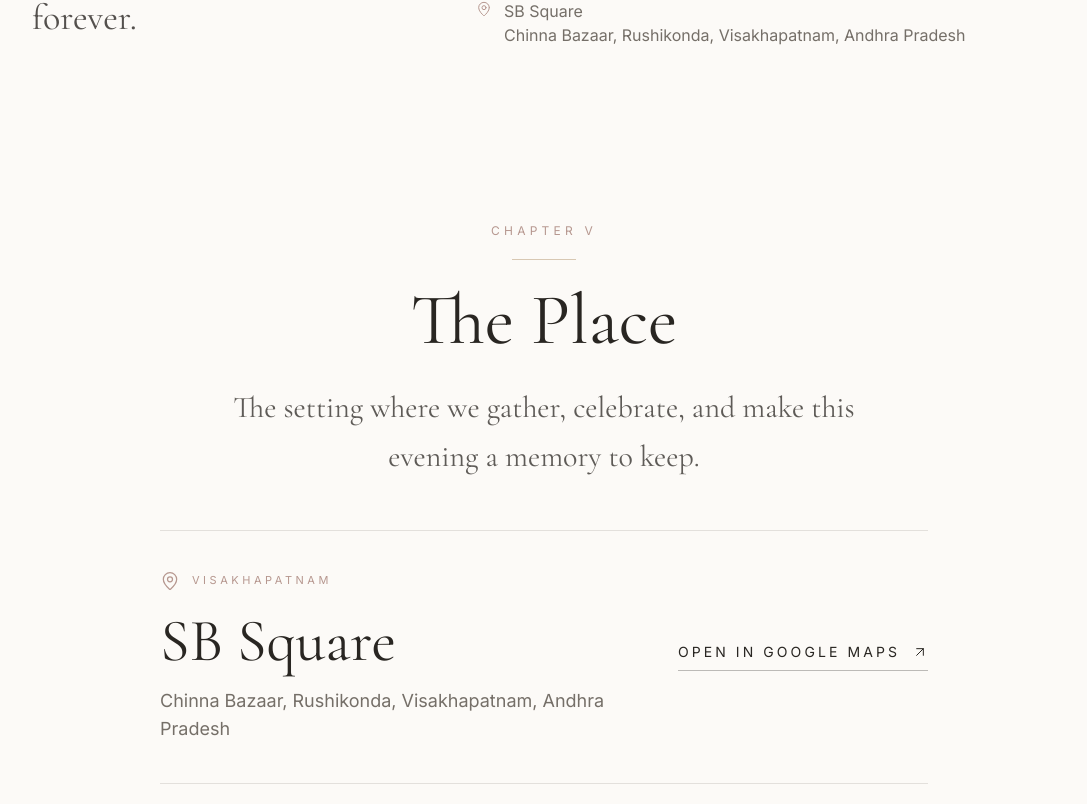
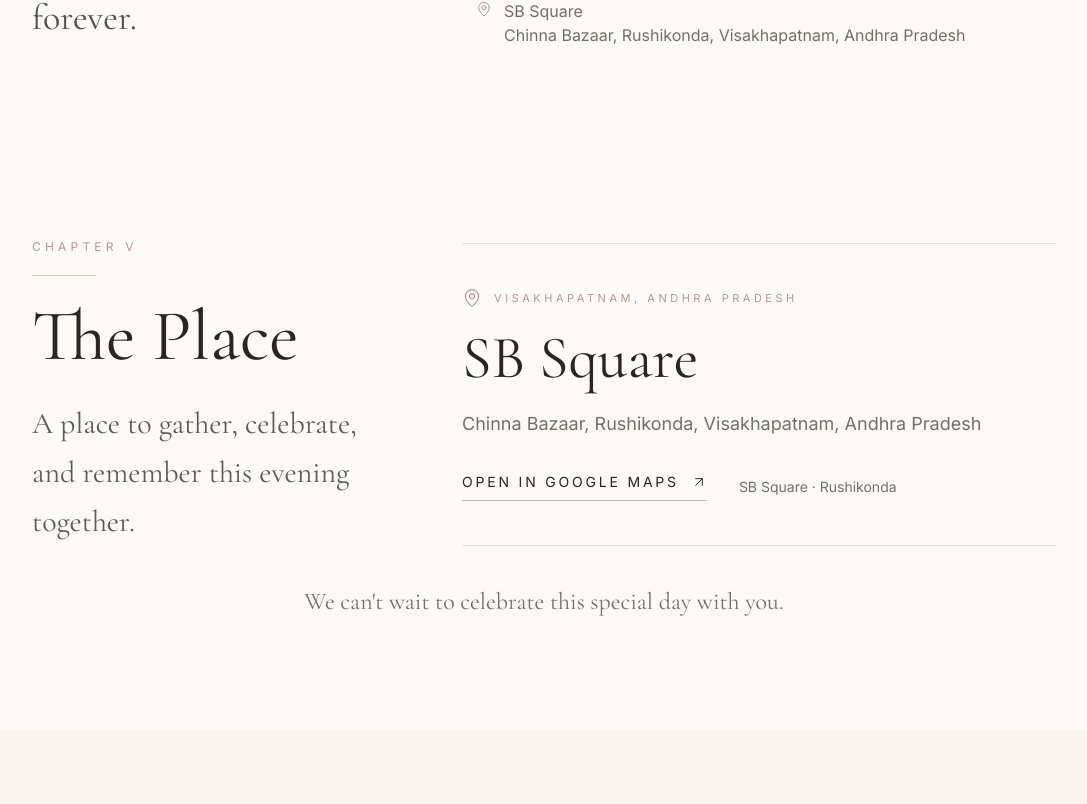
Before and after one commit to NikethVelala/NikSha, a Next.js app: page / in a window 1280 px wide. Shown: the part 5496-6300 px from the top of the page, without its empty margins (96-1183 px from the left). Built offline with nearby package versions, Linux system fonts and the light colour scheme.

Commit message:
Refine venue chapter composition

```diff
--- a/components/Venue/Venue.tsx
+++ b/components/Venue/Venue.tsx
@@ -9,52 +9,75 @@
   const venue = wedding.ceremony.venue;
 
   return (
-    <Section id="venue" className="relative overflow-hidden bg-paper pt-12 pb-16 sm:pt-16 sm:pb-20 lg:pt-20 lg:pb-24">
-      <div className="mx-auto max-w-5xl">
+    <Section
+      id="venue"
+      className="relative overflow-hidden bg-paper pt-16 pb-20 sm:pt-20 sm:pb-24 lg:pt-24 lg:pb-28"
+    >
+      <div className="mx-auto max-w-6xl">
+        <div className="grid gap-12 lg:grid-cols-[0.72fr_1.28fr] lg:items-end lg:gap-24">
           <motion.div
-          initial={{ opacity: 0, y: 18 }}
-          whileInView={{ opacity: 1, y: 0 }}
+            initial={{ opacity: 0, x: -24 }}
+            whileInView={{ opacity: 1, x: 0 }}
             viewport={{ once: true, margin: "-80px" }}
             transition={{ duration: 0.8 }}
-          className="text-center"
           >
             <p className="text-xs uppercase tracking-[0.35em] text-rose">Chapter V</p>
-          <div className="mx-auto mt-5 h-px w-16 bg-champagne" />
-          <h2 className="mt-6 font-heading text-5xl leading-none text-charcoal sm:text-6xl lg:text-7xl">The Place</h2>
-          <p className="mx-auto mt-7 max-w-2xl font-heading text-2xl leading-relaxed text-charcoal/75 sm:text-3xl">
-            The setting where we gather, celebrate, and make this evening a memory to keep.
+            <div className="mt-5 h-px w-16 bg-champagne" />
+            <h2 className="mt-6 font-heading text-5xl leading-none text-charcoal sm:text-6xl lg:text-7xl">
+              The Place
+            </h2>
+            <p className="mt-7 max-w-md font-heading text-2xl leading-relaxed text-charcoal/75 sm:text-3xl">
+              A place to gather, celebrate, and remember this evening together.
             </p>
           </motion.div>
 
           <motion.div
-          initial={{ opacity: 0, y: 30 }}
+            initial={{ opacity: 0, y: 28 }}
             whileInView={{ opacity: 1, y: 0 }}
             viewport={{ once: true, margin: "-60px" }}
             transition={{ duration: 0.8, delay: 0.1 }}
-          className="mx-auto mt-12 max-w-3xl border-y border-line py-9 sm:py-10"
+            className="border-y border-line py-9 sm:py-11"
           >
-          <div className="grid gap-8 sm:grid-cols-[1fr_auto] sm:items-center sm:gap-12">
-            <div>
             <div className="flex items-center gap-3 text-rose">
-                <MapPin className="h-5 w-5" strokeWidth={1.5} />
-                <span className="text-[11px] uppercase tracking-[0.32em]">Visakhapatnam</span>
+              <MapPin className="h-5 w-5" strokeWidth={1.35} />
+              <span className="text-[11px] uppercase tracking-[0.32em]">Visakhapatnam, Andhra Pradesh</span>
             </div>
-              <h3 className="mt-5 font-heading text-5xl text-charcoal sm:text-6xl">{venue.name}</h3>
-              <p className="mt-4 max-w-xl text-base leading-7 text-muted sm:text-lg">{venue.address}</p>
-            </div>
+
+            <h3 className="mt-5 font-heading text-5xl leading-none text-charcoal sm:text-6xl">
+              {venue.name}
+            </h3>
+
+            <p className="mt-5 max-w-2xl text-base leading-8 text-muted sm:text-lg">
+              {venue.address}
+            </p>
+
+            <div className="mt-8 flex flex-wrap items-center gap-x-8 gap-y-5">
               <a
                 href={venue.maps}
                 target="_blank"
                 rel="noopener noreferrer"
-              className="group inline-flex w-fit items-center gap-3 border-b border-charcoal/30 pb-2 text-sm uppercase tracking-[0.22em] text-charcoal transition-colors hover:border-rose hover:text-rose"
+                className="group inline-flex items-center gap-3 border-b border-charcoal/30 pb-2 text-sm uppercase tracking-[0.2em] text-charcoal transition-colors hover:border-rose hover:text-rose"
               >
                 {venue.directionsLabel}
-              <ArrowUpRight className="h-4 w-4 transition-transform duration-300 group-hover:-translate-y-0.5 group-hover:translate-x-0.5" strokeWidth={1.5} />
+                <ArrowUpRight
+                  className="h-4 w-4 transition-transform duration-300 group-hover:-translate-y-0.5 group-hover:translate-x-0.5"
+                  strokeWidth={1.5}
+                />
               </a>
+              <span className="text-sm text-muted">SB Square · Rushikonda</span>
             </div>
           </motion.div>
+        </div>
 
-        <p className="mx-auto mt-9 max-w-xl text-center text-sm leading-7 text-muted sm:text-base">{venue.note}</p>
+        <motion.p
+          initial={{ opacity: 0 }}
+          whileInView={{ opacity: 1 }}
+          viewport={{ once: true }}
+          transition={{ duration: 0.8, delay: 0.2 }}
+          className="mt-10 text-center font-heading text-xl text-charcoal/65 sm:text-2xl"
+        >
+          {venue.note}
+        </motion.p>
       </div>
     </Section>
   );
```
Lines whose indentation alone changed are shown as unchanged.
